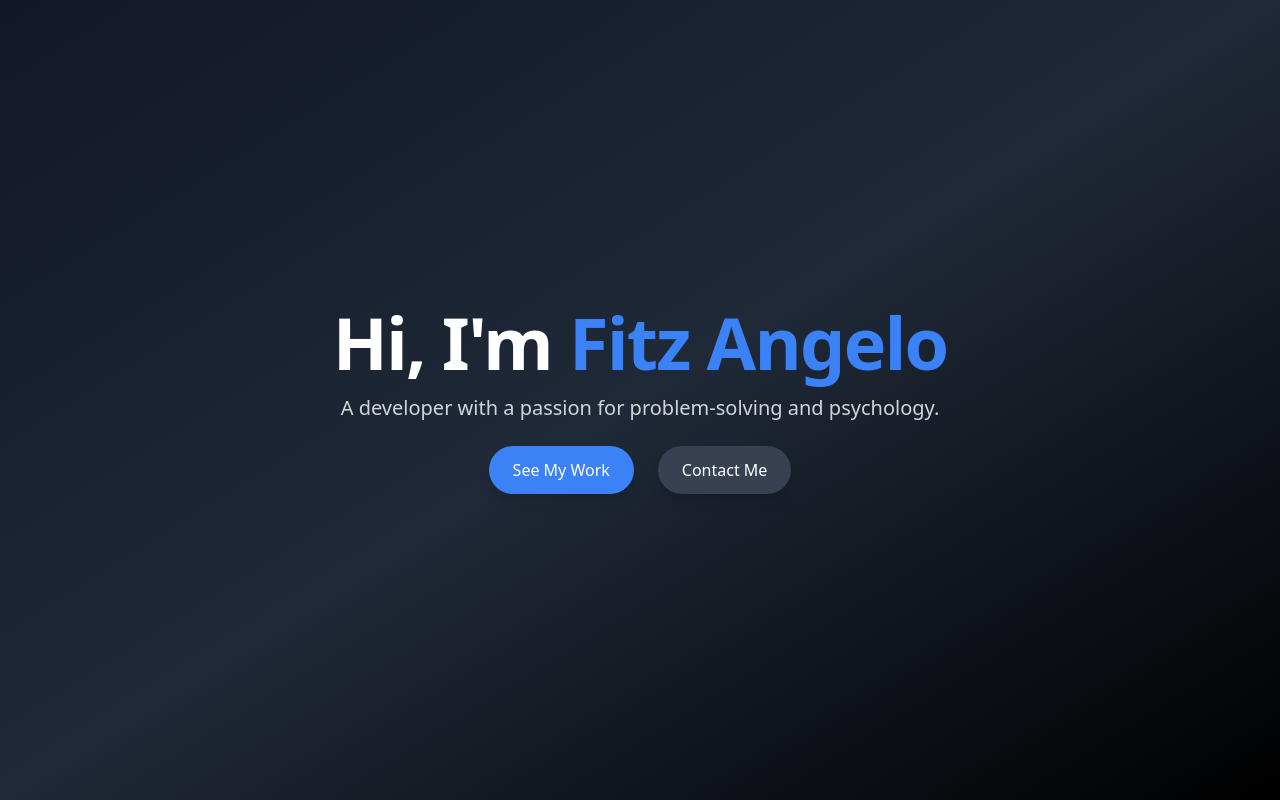
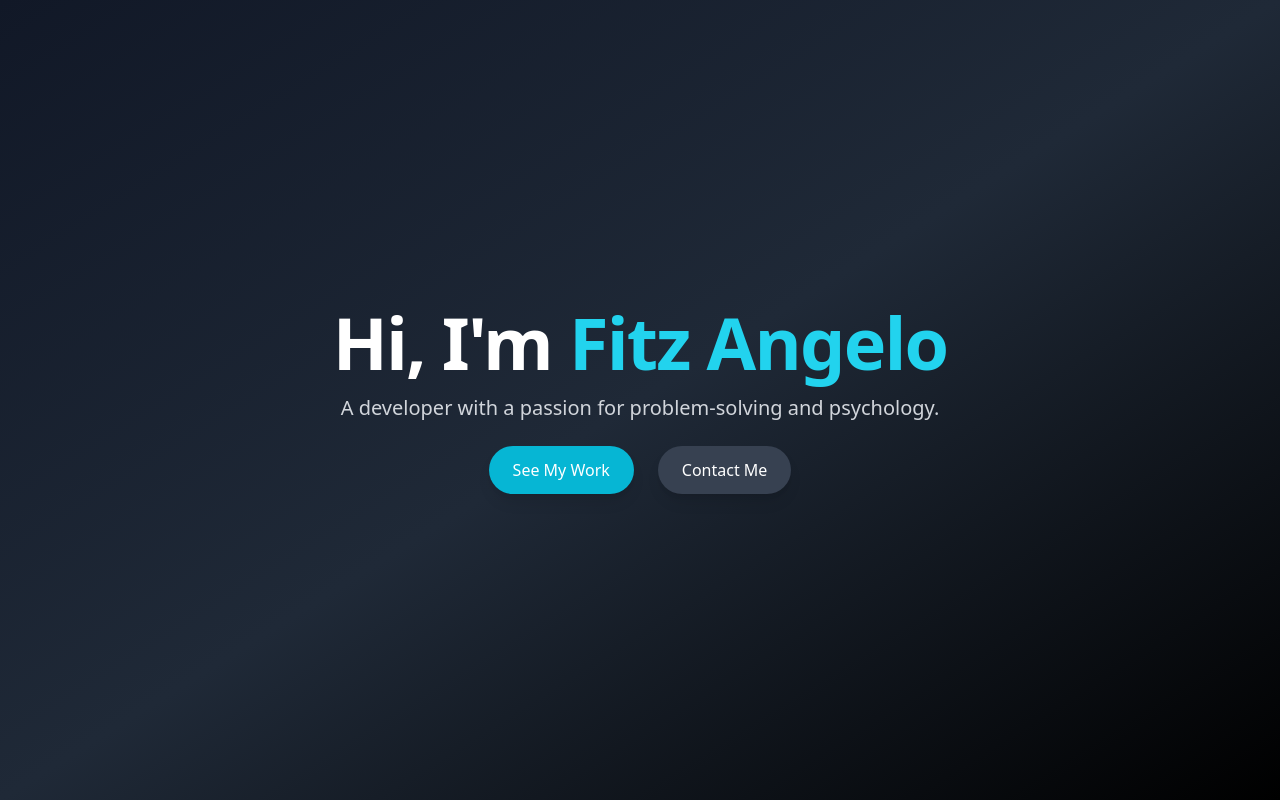
Before and after one commit to kulaizki/portfolio, a SvelteKit app: page / in a window 1280 px wide. Shown: the top 800 px of the page. Built offline with nearby package versions, Linux system fonts and the light colour scheme.

Commit message:
style: update hero to cyan

```diff
--- a/src/app.css
+++ b/src/app.css
@@ -1,3 +1,7 @@
 @import 'tailwindcss/base';
 @import 'tailwindcss/components';
 @import 'tailwindcss/utilities';
+
+html {
+  scroll-behavior: smooth;
+}
--- a/src/routes/Hero.svelte
+++ b/src/routes/Hero.svelte
@@ -1,7 +1,7 @@
 <section class="bg-gradient-to-br from-gray-900 via-gray-800 to-black text-white min-h-screen flex items-center justify-center">
   <div class="max-w-4xl px-6 text-center">
     <h1 class="text-4xl md:text-7xl font-bold tracking-tight mb-4">
-      Hi, I'm <span class="text-blue-500">Fitz Angelo</span>
+      Hi, I'm <span class="text-cyan-400">Fitz Angelo</span>
     </h1>
     <p class="text-lg md:text-xl text-gray-300 mb-6">
       A developer with a passion for problem-solving and psychology.
@@ -9,7 +9,7 @@
     <div class="flex justify-center gap-6">
       <a
         href="#experience"
-        class="px-6 py-3 bg-blue-500 text-white rounded-full shadow-lg hover:bg-blue-600 transition-all duration-300"
+        class="px-6 py-3 bg-cyan-500 text-white rounded-full shadow-lg hover:bg-cyan-700 transition-all duration-300"
       >
         See My Work
       </a>
```
